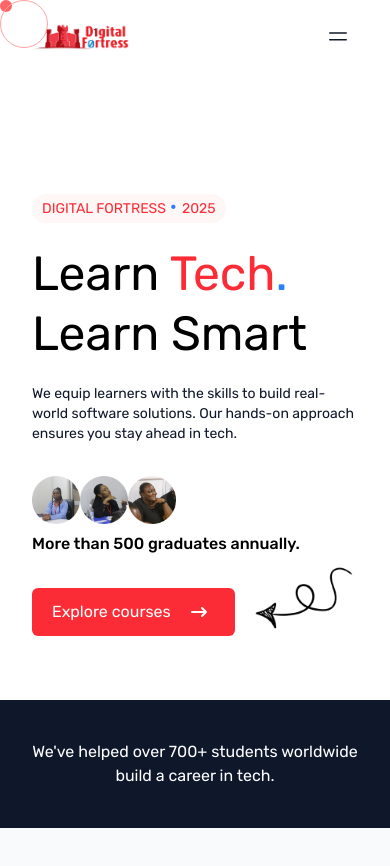
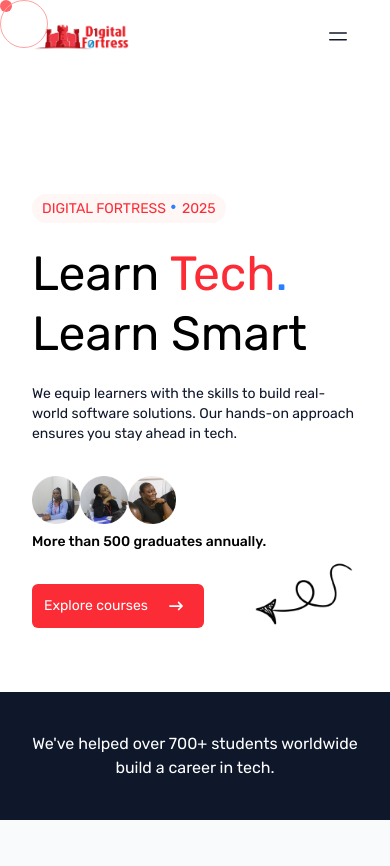
Before and after one commit to Olabode-cmd/dfi, a React (Vite) app: page / in a window 390 px wide. Shown: the top 866 px of the page. Built offline with nearby package versions, Linux system fonts and the light colour scheme.

Commit message:
button adjustments

```diff
--- a/src/App.jsx
+++ b/src/App.jsx
@@ -169,13 +169,13 @@ function App() {
                   <img src={Student3} alt="student 3" className="w-12" />
                 </div>
 
-                <h1 className="font-medium text-md">
+                <h1 className="font-medium text-sm md:text-md">
                   More than 500 graduates annually.
                 </h1>
               </div>
 
               <div className="relative mt-6">
-                <button className="flex items-center text-white px-5 py-3 rounded-md space-x-3 bg-red-500 hover:bg-blue-600 duration-200">
+                <button className="flex items-center text-white text-sm md:text-base px-3 md:px-5 py-3 rounded-md space-x-3 bg-red-500 hover:bg-blue-600 duration-200">
                   <span>Explore courses</span>
                   <FaArrowRightLong className="w-8" />
                 </button>
@@ -321,7 +321,8 @@ function App() {
             </h1>
             <p className="text-sm md:text-base text-gray-500">
               Providing aspiring professionals with the tools and materials they
-              need to <br className="hidden md:inline-block" /> explore and develop in their chosen fields.
+              need to <br className="hidden md:inline-block" /> explore and
+              develop in their chosen fields.
             </p>
           </div>
 
@@ -409,7 +410,8 @@ function App() {
             <h2 className="text-[28px] md:text-[33px] font-semibold mb-4 md:leading-[50px]">
               Empowering you, one
               <br className="hidden md:inline-block" />
-              step at a time. Your future <br className="hidden md:inline-block" />
+              step at a time. Your future{" "}
+              <br className="hidden md:inline-block" />
               in tech{" "}
               <span
                 ref={textRef}
```
